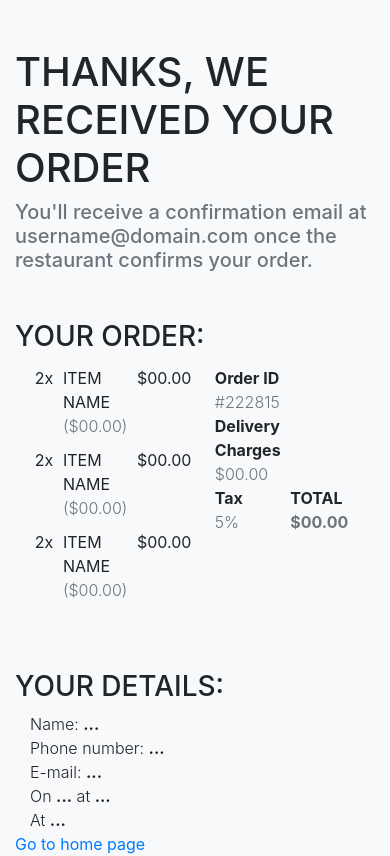
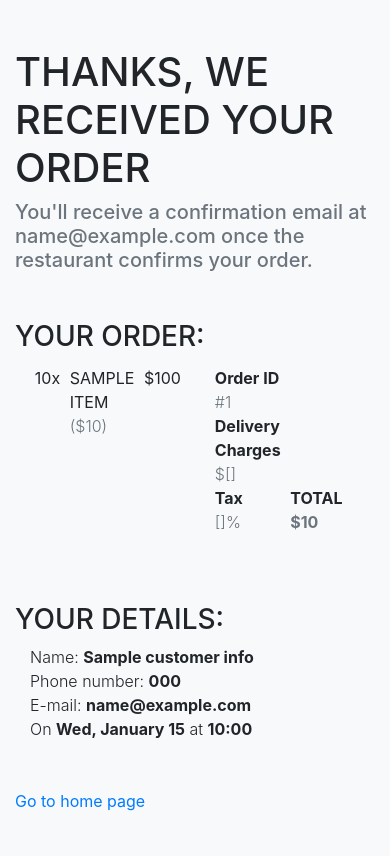
Before and after one commit to Belle-1/RPOSS, a Python web app: template app/customer_panel/templates/order_received.html in a window 390 px wide. After the commit the page ends 811 px from the top, so only its background shows below. Run offline with Jinja, Linux system fonts and the light colour scheme; the template is opened without the code that fills it: most values are stand-ins (such as "Sample title", 1, 10 or a date in 2020); some libraries are stand-ins or nearby versions.

Commit message:
verification and CRUD functionality for /phone_validation and /order_received

```diff
--- a/app/customer_panel/templates/few_steps.html
+++ b/app/customer_panel/templates/few_steps.html
@@ -36,10 +36,10 @@
               <!-- DELIVERY METHOD  -->
             <h4 class="mt-2">Order Method</h4>
             <div class="form-check">
-              <input class="form-check-input" type="radio" name="order-method" value="Pick-up" checked>Pick-up
+              <input class="form-check-input" type="radio" name="order-method" value="Pick-up" id="Pick-up" checked>Pick-up
             </div>
             <div class="form-check">
-              <input class="form-check-input" type="radio" name="order-method" value="Delivery">Delivery
+              <input class="form-check-input" type="radio" name="order-method" value="Delivery" id="Delivery">Delivery
             </div>
             <input type="submit" value="Place order" class="btn btn-secondary btn-block text-uppercase mt-5">
             </div>
@@ -102,6 +102,7 @@
     $('#zipcode').closest('input').removeAttr('required');
 
     $('.form-group .form-check').on('click', 'input', function(){
+	  displayOrder();
       var optionChecked = $(this).attr('value');
       if (optionChecked == 'Pick-up') {
         deliveryAditionalFields.css('display', 'none');
--- a/app/customer_panel/templates/order_received.html
+++ b/app/customer_panel/templates/order_received.html
@@ -14,7 +14,7 @@
 <body class="bg-light">
   <div class="container mt-5">
     <h1 class="text-uppercase">thanks, we received your order</h1>
-    <h5 class="text-muted">You'll receive a confirmation email at username@domain.com once the restaurant confirms your order.</h5>
+    <h5 class="text-muted">You'll receive a confirmation email at {{ customer_info.customer_email }} once the restaurant confirms your order.</h5>
     <!-- Customer Order -->
     <h3 class="text-uppercase mt-5">your order:</h3>
     <div class="container">
@@ -22,21 +22,13 @@
         <div class="col-5">
           <table class="table table-sm table-borderless">
             <tbody>
-              <tr>
-                <td class="fit">2x</td>
-                <td class="text-uppercase">item name <span class="font-weight-light text-muted"> ($00.00)</span></td>
-                <td class="">$00.00</td>
+			{% for item in customer_order_items %}
+			  <tr>
+                <td class="fit">{{ item.item_quantity }}x</td>
+                <td class="text-uppercase">{{ item.item_name }} <span class="font-weight-light text-muted"> (${{ item.item_price }})</span></td>
+                <td class="">${{ item.item_price * item.item_quantity }}</td>
               </tr>
-              <tr>
-                <td class="fit">2x</td>
-                <td class="text-uppercase">item name <span class="font-weight-light text-muted"> ($00.00)</span></td>
-                <td class="">$00.00</td>
-              </tr>
-              <tr>
-                <td class="fit">2x</td>
-                <td class="text-uppercase">item name <span class="font-weight-light text-muted"> ($00.00)</span></td>
-                <td class="">$00.00</td>
-              </tr>
+			{% endfor %}
             </tbody>
           </table>
         </div>
@@ -46,11 +38,16 @@
             <tbody>
               <tr>
                 <td class="align-middle font-weight-bold">
-                  Order ID<br><span class="text-muted font-weight-light">#222815</span><br>
-                  Delivery Charges<br><span class="text-muted font-weight-light">$00.00</span><br>
-                  Tax<br><span class="text-muted font-weight-light">5%</span>
+                  Order ID<br><span class="text-muted font-weight-light">#{{ customer_order_info.order_id }}</span><br>
+				  {% if customer_order_info.order_method == 'pick-up' %}
+				    Delivery Charges<br><span class="text-muted font-weight-light">$00.00</span><br>
+                    Tax<br><span class="text-muted font-weight-light">0%</span>
+				  {% else %}
+				    Delivery Charges<br><span class="text-muted font-weight-light">${{ delivery_charges }}</span><br>
+                    Tax<br><span class="text-muted font-weight-light">{{ delivery_taxes }}%</span>
+				  {% endif %}
                 </td>
-                <td class="text-uppercase font-weight-bold text-left align-bottom">total<br><span class="text-muted">$00.00</span></td>
+                <td class="text-uppercase font-weight-bold text-left align-bottom">total<br><span class="text-muted">${{ total }}</span></td>
               </tr>
             </tbody>
           </table>
@@ -59,14 +56,16 @@
     </div><!-- /.Customer Order -->
     <!-- Customer Details -->
     <h3 class="text-uppercase mt-5">your details:</h3>
-    <div class="container font-weight-light">
-      Name: <span class="font-weight-bold">...</span><br>
-      Phone number: <span class="font-weight-bold">...</span><br>
-      E-mail: <span class="font-weight-bold">...</span><br>
-      On <span class="font-weight-bold">...</span> at <span class="font-weight-bold">...</span><br>
-      At <span class="font-weight-bold">...</span><br>
+    <div class="container font-weight-light mb-5">
+      Name: <span class="font-weight-bold">{{ customer_info.customer_name }}</span><br>
+      Phone number: <span class="font-weight-bold">{{ customer_info.customer_phone }}</span><br>
+      E-mail: <span class="font-weight-bold">{{ customer_info.customer_email }}</span><br>
+      On <span class="font-weight-bold">{{ customer_order_info.datetime_made.date().strftime('%a, %B %d') }}</span> at <span class="font-weight-bold">{{ customer_order_info.datetime_made.time().strftime('%H:%M') }}</span><br>
+	  {% if customer_order_info.order_method == 'delivery' %}
+	    At <span class="font-weight-bold">{{ customer_order_info.address_line1 }}, {{ customer_order_info.address_line2 }}, {{ customer_order_info.state }}, {{ customer_order_info.zipcode }}</span><br>
+	  {% endif %}
     </div><!-- /.Customer Details -->
-    <a href="{{ url_for('customer.index') }}" class="mt-5 mb-5">Go to home page</a>
+    <a href="{{ url_for('customer.index') }}" class="mt-5">Go to home page</a>
   </div>
 
 <!-- Bootstrap JavaScript -->
```
Also changed, not shown: app/customer_panel/static/js/menu.js (+21 -5 lines), app/customer_panel/templates/phone_validation.html (+5 -5 lines), app/customer_panel/views.py (+84 -32 lines), app/utilities.py (+7 -0 lines).
